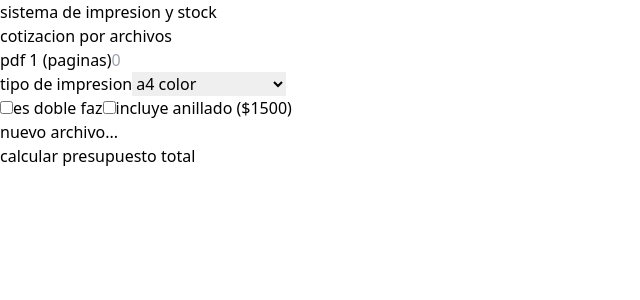
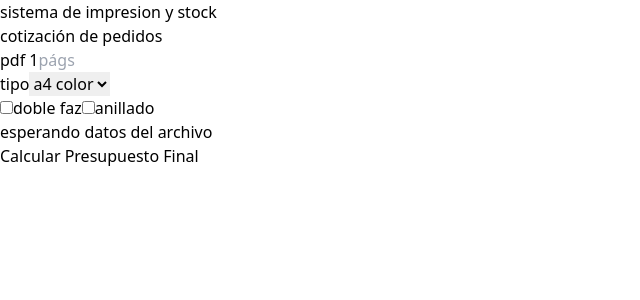
Before and after one commit to JosueFlrs/mucura, a React (Vite) app: page / in a window 1280 px wide. Shown: the top 300 px of the page, without its empty margins (0-640 px from the left). Built offline with nearby package versions, Linux system fonts and the light colour scheme; no server answers; the database is empty.

Commit message:
ux: implementacion ticket individual para cada pedido

```diff
--- a/src/componentes/calculadoraCotizaciones.jsx
+++ b/src/componentes/calculadoraCotizaciones.jsx
@@ -5,12 +5,12 @@ export const CalculadoraCotizaciones = () => {
     const [tarifas, setTarifas] = useState({});
     const [cargandoTarifas, setCargandoTarifas] = useState(true);
 
-    // Iniciamos la lista con un solo archivo vacío por default
     const [listaArchivos, setListaArchivos] = useState([
         { id: Date.now(), paginas: '', tipoServicio: 'a4Color', esDobleFaz: false, anillado: false }
     ]);
 
-    const [cotizacionFinal, setCotizacionFinal] = useState(0);
+    const [totalSinRedondear, setTotalSinRedondear] = useState(0);
+    const [totalRedondeado, setTotalRedondeado] = useState(0);
 
     useEffect(() => {
         const obtenerTarifas = async () => {
@@ -36,16 +36,17 @@ export const CalculadoraCotizaciones = () => {
     }, []);
 
     const manejarCambioArchivo = (id, campo, valor) => {
-        // 1. Actualizamos el archivo que el usuario está modificando
+        setTotalSinRedondear(0);
+        setTotalRedondeado(0);
+
         const nuevaLista = listaArchivos.map(archivo =>
-            archivo.id === id ? { ...archivo, [campo]: valor } : archivo
+            archivo.id === id
+                ? { ...archivo, [campo]: valor, detalle: null }
+                : { ...archivo, detalle: null }
         );
 
-        // 2. Lógica inteligente para agregar o quitar el último input
         if (campo === 'paginas') {
             const ultimoArchivo = nuevaLista[nuevaLista.length - 1];
-
-            // Si el último input de la lista se acaba de llenar, agregamos uno nuevo vacío abajo
             if (ultimoArchivo.paginas !== '') {
                 nuevaLista.push({
                     id: Date.now() + Math.random(),
@@ -54,10 +55,7 @@ export const CalculadoraCotizaciones = () => {
                     esDobleFaz: false,
                     anillado: false
                 });
-            }
-            // Si el usuario borró contenido, revisamos si sobraron inputs vacíos al final
-            else {
-                // Mientras haya más de un elemento y los últimos dos estén vacíos, borramos el que sobra
+            } else {
                 while (
                     nuevaLista.length > 1 &&
                     nuevaLista[nuevaLista.length - 2].paginas === '' &&
@@ -67,130 +65,175 @@ export const CalculadoraCotizaciones = () => {
                 }
             }
         }
-
         setListaArchivos(nuevaLista);
     };
 
     const calcularTotalGeneral = () => {
-        let acumulado = 0;
+        let acumuladoMayorista = 0;
+        const agrupacionPorVolumen = {};
 
         listaArchivos.forEach(archivo => {
             const cantidad = parseInt(archivo.paginas) || 0;
+            if (cantidad > 0) {
+                const claveGrupo = `${archivo.tipoServicio}-${archivo.esDobleFaz}`;
+                agrupacionPorVolumen[claveGrupo] = (agrupacionPorVolumen[claveGrupo] || 0) + cantidad;
+            }
+        });
 
-            if (cantidad <= 0) return;
+        const listaConResultados = listaArchivos.map(archivo => {
+            const cantidad = parseInt(archivo.paginas) || 0;
+            if (cantidad <= 0) return { ...archivo, detalle: null };
 
-            let claveTarifa = archivo.tipoServicio;
-            if (archivo.esDobleFaz) {
-                claveTarifa += 'DobleFaz';
-            }
-
+            const claveGrupo = `${archivo.tipoServicio}-${archivo.esDobleFaz}`;
+            const totalPaginasDelGrupo = agrupacionPorVolumen[claveGrupo];
+            let claveTarifa = archivo.tipoServicio + (archivo.esDobleFaz ? 'DobleFaz' : '');
             const escala = tarifas[claveTarifa];
 
-            if (!escala) return;
+            if (!escala) return { ...archivo, detalle: null };
 
-            let costoUnitario = 0;
+            const obtenerCostoUnitario = (cant) => {
+                if (cant <= 50) return escala.precioHasta50;
+                if (cant <= 100) return escala.precioHasta100;
+                if (cant <= 200) return escala.precioHasta200;
+                return escala.precioMasDe200;
+            };
 
-            if (cantidad <= 50) costoUnitario = escala.precioHasta50;
-            else if (cantidad <= 100) costoUnitario = escala.precioHasta100;
-            else if (cantidad <= 200) costoUnitario = escala.precioHasta200;
-            else costoUnitario = escala.precioMasDe200;
+            const costoUnitarioMinorista = obtenerCostoUnitario(cantidad);
+            const costoUnitarioMayorista = obtenerCostoUnitario(totalPaginasDelGrupo);
 
-            let subtotalArchivo = cantidad * costoUnitario;
+            const subtotalImpresionMayorista = cantidad * costoUnitarioMayorista;
+            const subtotalImpresionMinorista = cantidad * costoUnitarioMinorista;
+            const costoAnillado = archivo.anillado ? 1500 : 0;
 
-            if (archivo.anillado) {
-                subtotalArchivo += 1500;
-            }
+            const totalMinorista = subtotalImpresionMinorista + costoAnillado;
+            const totalMayorista = subtotalImpresionMayorista + costoAnillado;
 
-            acumulado += subtotalArchivo;
+            acumuladoMayorista += totalMayorista;
+
+            return {
+                ...archivo,
+                detalle: {
+                    precioUnitarioMayorista: costoUnitarioMayorista,
+                    subtotalImpresion: subtotalImpresionMayorista,
+                    costoAnillado: costoAnillado,
+                    totalMinorista: totalMinorista,
+                    totalMayorista: totalMayorista,
+                    ahorroDetectado: totalMinorista > totalMayorista
+                }
+            };
         });
 
-        setCotizacionFinal(acumulado);
+        setListaArchivos(listaConResultados);
+        setTotalSinRedondear(acumuladoMayorista);
+        setTotalRedondeado(Math.ceil(acumuladoMayorista / 100) * 100);
     };
 
-    if (cargandoTarifas) {
-        return (
-            <div className="flex justify-center items-center p-10">
-                <p className="text-xl text-gray-600 font-semibold animate-pulse">
-                    cargando tarifas de impresion...
-                </p>
-            </div>
-        );
-    }
+    if (cargandoTarifas) return <div className="p-10 text-center animate-pulse text-gray-500 font-bold">CARGANDO TARIFAS...</div>;
 
     return (
-        <div className="p-6 max-w-5xl mx-auto bg-white rounded-xl shadow-lg border border-gray-100">
-            <h2 className="text-2xl font-bold mb-6 text-gray-800 border-b pb-2">cotizacion por archivos</h2>
+        <div className="p-6 max-w-6xl mx-auto bg-white rounded-xl shadow-lg border border-gray-100">
+            <h2 className="text-2xl font-bold mb-6 text-gray-800 border-b pb-2">cotización de pedidos</h2>
 
             <div className="space-y-4 mb-8">
                 {listaArchivos.map((archivo, indice) => (
-                    <div key={archivo.id} className="grid grid-cols-1 md:grid-cols-5 gap-4 p-4 bg-gray-50 rounded-lg border border-gray-200 items-center transition-all duration-300 ease-in-out">
+                    <div key={archivo.id} className="grid grid-cols-1 md:grid-cols-6 gap-4 p-4 bg-gray-50 rounded-lg border border-gray-200 items-center transition-all">
 
-                        <div>
-                            <label className="block text-xs font-bold text-gray-500 uppercase mb-1">pdf {indice + 1} (paginas)</label>
+                        <div className="md:col-span-1">
+                            <label className="block text-[10px] font-bold text-gray-400 uppercase mb-1">pdf {indice + 1}</label>
                             <input
                                 type="number"
-                                min="0"
-                                className="w-full p-2 border border-gray-300 rounded-md shadow-sm outline-none focus:ring-2 focus:ring-blue-500"
+                                className="w-full p-2 border border-gray-300 rounded shadow-sm outline-none focus:ring-2 focus:ring-blue-500 font-bold text-gray-700"
                                 value={archivo.paginas}
-                                onChange={(evento) => manejarCambioArchivo(archivo.id, 'paginas', evento.target.value)}
-                                placeholder="0"
+                                onChange={(e) => manejarCambioArchivo(archivo.id, 'paginas', e.target.value)}
+                                placeholder="págs"
                             />
                         </div>
 
-                        <div>
-                            <label className="block text-xs font-bold text-gray-500 uppercase mb-1">tipo de impresion</label>
+                        <div className="md:col-span-1">
+                            <label className="block text-[10px] font-bold text-gray-400 uppercase mb-1">tipo</label>
                             <select
-                                className="w-full p-2 border border-gray-300 rounded-md shadow-sm outline-none focus:ring-2 focus:ring-blue-500 bg-white"
+                                className="w-full p-2 border border-gray-300 rounded shadow-sm bg-white text-sm font-medium"
                                 value={archivo.tipoServicio}
-                                onChange={(evento) => manejarCambioArchivo(archivo.id, 'tipoServicio', evento.target.value)}
+                                onChange={(e) => manejarCambioArchivo(archivo.id, 'tipoServicio', e.target.value)}
                             >
                                 <option value="a4Color">a4 color</option>
-                                <option value="a4BlancoYNegro">a4 blanco y negro</option>
+                                <option value="a4BlancoYNegro">a4 b/n</option>
                             </select>
                         </div>
 
-                        <div className="flex flex-col space-y-2 pt-2 md:col-span-2">
-                            <label className="flex items-center space-x-2 text-sm text-gray-700 cursor-pointer w-max">
-                                <input
-                                    type="checkbox"
-                                    className="rounded text-blue-600 focus:ring-blue-500 w-4 h-4 cursor-pointer"
-                                    checked={archivo.esDobleFaz}
-                                    onChange={(evento) => manejarCambioArchivo(archivo.id, 'esDobleFaz', evento.target.checked)}
-                                />
-                                <span className="font-medium">es doble faz</span>
+                        <div className="flex flex-col space-y-2 pt-1 md:col-span-1">
+                            <label className="flex items-center space-x-2 text-xs text-gray-600 cursor-pointer hover:text-blue-600 transition-colors">
+                                <input type="checkbox" className="rounded" checked={archivo.esDobleFaz} onChange={(e) => manejarCambioArchivo(archivo.id, 'esDobleFaz', e.target.checked)} />
+                                <span className="font-semibold">doble faz</span>
                             </label>
-                            <label className="flex items-center space-x-2 text-sm text-gray-700 cursor-pointer w-max">
-                                <input
-                                    type="checkbox"
-                                    className="rounded text-blue-600 focus:ring-blue-500 w-4 h-4 cursor-pointer"
-                                    checked={archivo.anillado}
-                                    onChange={(evento) => manejarCambioArchivo(archivo.id, 'anillado', evento.target.checked)}
-                                />
-                                <span className="font-medium">incluye anillado ($1500)</span>
+                            <label className="flex items-center space-x-2 text-xs text-gray-600 cursor-pointer hover:text-blue-600 transition-colors">
+                                <input type="checkbox" className="rounded" checked={archivo.anillado} onChange={(e) => manejarCambioArchivo(archivo.id, 'anillado', e.target.checked)} />
+                                <span className="font-semibold">anillado</span>
                             </label>
                         </div>
 
-                        <div className="text-right italic text-gray-400 text-sm md:col-span-1">
-                            {archivo.paginas === '' ? 'nuevo archivo...' : `archivo ${indice + 1}`}
+                        <div className="md:col-span-3 flex justify-end">
+                            {archivo.detalle ? (
+                                <div className="bg-white p-3 rounded-lg border border-gray-200 shadow-sm w-full max-w-sm">
+                                    {/* Desglose de costos */}
+                                    <div className="space-y-1 border-b border-gray-100 pb-2 mb-2">
+                                        <div className="flex justify-between text-[11px] text-gray-600">
+                                            <span>Impresiones ({archivo.paginas} x ${archivo.detalle.precioUnitarioMayorista})</span>
+                                            <span className="font-bold">${archivo.detalle.subtotalImpresion.toLocaleString('es-AR')}</span>
+                                        </div>
+                                        {archivo.anillado && (
+                                            <div className="flex justify-between text-[11px] text-blue-600 font-bold">
+                                                <span>Servicio de Anillado</span>
+                                                <span>+ $1.500</span>
+                                            </div>
+                                        )}
+                                    </div>
+
+                                    {/* Totales y Ahorro */}
+                                    <div className="flex justify-between items-center">
+                                        <div className="text-left">
+                                            <p className="text-[10px] font-bold text-gray-400 uppercase">Precio Normal</p>
+                                            <p className="text-sm font-bold text-gray-400 line-through">${archivo.detalle.totalMinorista.toLocaleString('es-AR')}</p>
+                                        </div>
+                                        <div className="text-right">
+                                            <p className="text-[10px] font-bold text-green-500 uppercase italic">Subtotal Archivo</p>
+                                            <p className="text-xl font-black text-green-700 leading-none">${archivo.detalle.totalMayorista.toLocaleString('es-AR')}</p>
+                                        </div>
+                                    </div>
+                                </div>
+                            ) : (
+                                <div className="text-gray-300 italic text-sm border-2 border-dashed border-gray-100 rounded-lg p-4 w-full text-center">
+                                    {archivo.paginas !== '' ? 'calculando detalle...' : 'esperando datos del archivo'}
+                                </div>
+                            )}
                         </div>
-
                     </div>
                 ))}
             </div>
 
-            <button
-                onClick={calcularTotalGeneral}
-                className="w-full bg-blue-600 hover:bg-blue-700 text-white font-bold py-4 rounded-xl shadow-md transition-all text-lg"
-            >
-                calcular presupuesto total
+            <button onClick={calcularTotalGeneral} className="w-full bg-blue-600 hover:bg-blue-700 text-white font-black py-5 rounded-2xl shadow-xl transition-all text-xl uppercase tracking-wider mb-2">
+                Calcular Presupuesto Final
             </button>
 
-            {cotizacionFinal > 0 && (
-                <div className="mt-8 p-6 bg-blue-50 border-2 border-blue-200 rounded-2xl text-center shadow-inner animate-fade-in-up">
-                    <p className="text-blue-600 font-bold uppercase tracking-widest text-sm mb-1">total a cobrar</p>
-                    <p className="text-5xl font-black text-blue-900">
-                        ${cotizacionFinal.toLocaleString('es-AR')}
-                    </p>
+            {totalRedondeado > 0 && (
+                <div className="mt-6 p-8 bg-gradient-to-br from-blue-600 to-indigo-700 rounded-3xl text-center shadow-2xl relative overflow-hidden text-white">
+                    <p className="text-blue-100 font-bold uppercase tracking-widest text-xs mb-3 opacity-80">Total final de la orden de trabajo</p>
+
+                    <div className="flex flex-col items-center justify-center">
+                        {totalSinRedondear !== totalRedondeado && (
+                            <p className="text-lg text-blue-200 line-through font-medium mb-1 opacity-60">
+                                Exacto: ${totalSinRedondear.toLocaleString('es-AR')}
+                            </p>
+                        )}
+                        <div className="bg-white/10 px-8 py-4 rounded-2xl backdrop-blur-sm border border-white/20">
+                            <p className="text-7xl font-black drop-shadow-lg">
+                                ${totalRedondeado.toLocaleString('es-AR')}
+                            </p>
+                        </div>
+                        <p className="text-[11px] text-blue-200 font-bold mt-4 uppercase tracking-widest bg-blue-800/40 px-3 py-1 rounded-full">
+                            * Redondeado a cientos para cobro en mostrador
+                        </p>
+                    </div>
                 </div>
             )}
         </div>
```
